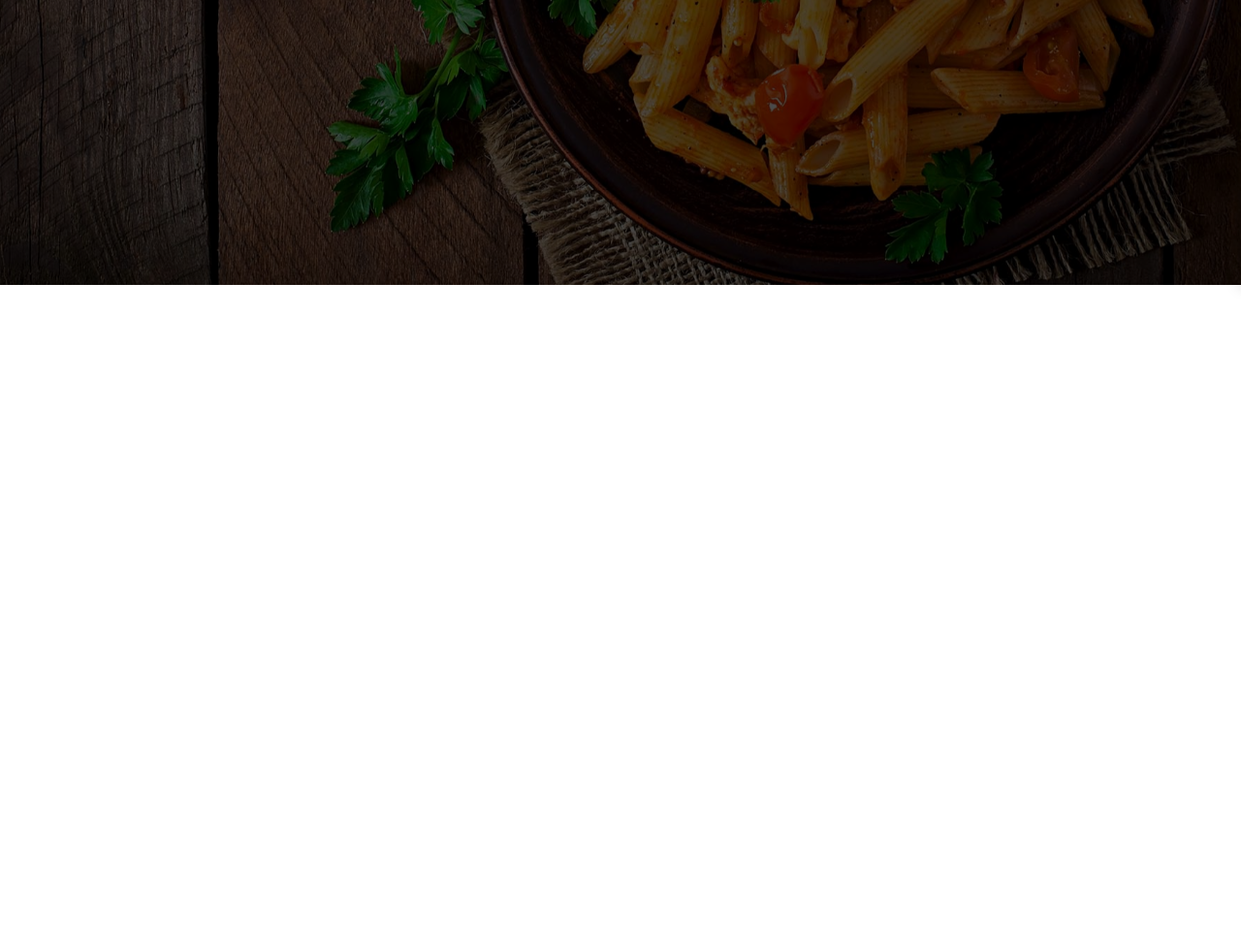
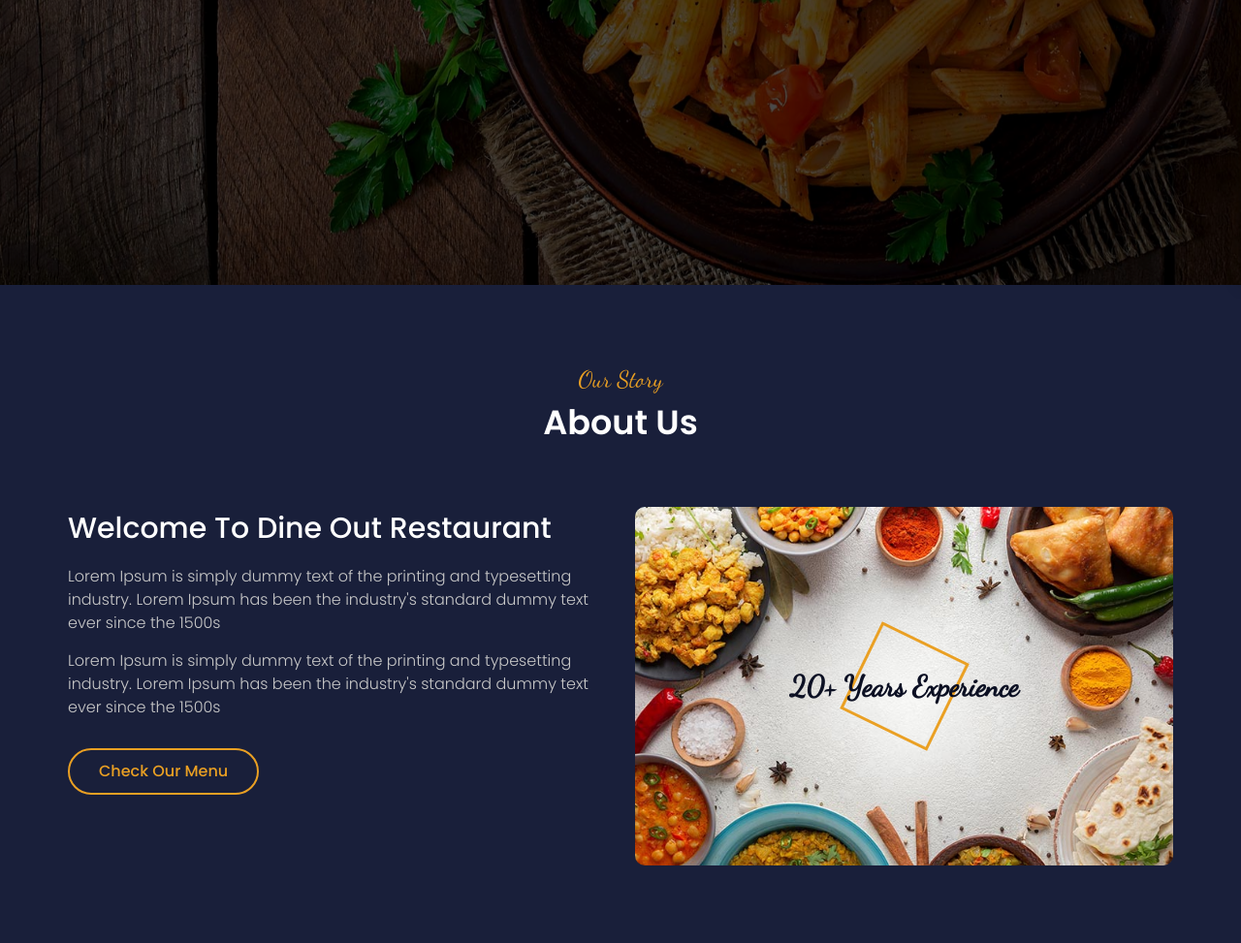
Before and after one commit to luizhsgassis/DineOut, a plain HTML site: page index.html in a window 1280 px wide. Shown: the part 506-1479 px from the top of the page at 97% size. Before the commit the page ends 800 px from the top, so only its background shows below. Drawn offline with Linux system fonts and the light colour scheme.

Commit message:
about section

```diff
--- a/css/style.css
+++ b/css/style.css
@@ -56,6 +56,9 @@ h6 {
     font-weight: 500;
     color: var(--white);
 }
+p {
+    font-size: 16px;
+}
 .container {
     max-width: 1170px;
     margin: auto;
@@ -72,6 +75,30 @@ h6 {
 }
 .min-vh-100 {
     min-height: 100vh;
+}
+.sec-padding {
+    padding: 80px 0;
+}
+
+/* section title */
+.section-title {
+    width: 100%;
+    padding: 0 15px;
+    text-align: center;
+    margin-bottom: 60px;
+}
+.section-title h2 {
+    font-size: 35px;
+    text-transform: capitalize;
+}
+.section-title h2::before {
+    content: attr(data-title);
+    display: block;
+    font-size: 24px;
+    color: var(--main-color);
+    font-family: var(--cursive-font);
+    font-weight: 400;
+    text-transform: capitalize;
 }
 
 /* buttons */
@@ -106,6 +133,14 @@ h6 {
     }
     50% {
         transform: scale(1.1);
+    }
+}
+@keyframes spin01 {
+    0% {
+        transform: rotate(0deg);
+    }
+    100% {
+        transform: rotate(360deg);
     }
 }
 
@@ -269,3 +304,55 @@ h6 {
 .home-text p {
     margin: 0 0 30px;
 }
+
+/* about section */
+.about-section {
+    background-color: var(--dark-light);
+}
+.about-text,
+.about-img {
+    width: 50%;
+    padding: 0 15px;
+}
+.about-text h3 {
+    font-size: 30px;
+    text-transform: capitalize;
+    margin: 0 0 15px;
+}
+.about-text p {
+    margin: 0 0 15px;
+}
+.about-text .btn {
+    margin: 15px 0 0;
+}
+.about-img img {
+    width: 100%;
+    border-radius: 10px;
+}
+.about-img .img-box {
+    position: relative;
+}
+.about-img .img-box::before {
+    content: '';
+    position: absolute;
+    height: 100px;
+    width: 100px;
+    border: 3px solid var(--main-color);
+    left: calc(50% - 50px);
+    top: calc(50% - 50px);
+    animation: spin01 10s linear infinite;
+}
+.about-img .img-box h3 {
+    position: absolute;
+    left: 50%;
+    top: 50%;
+    width: 100%;
+    max-width: 250px;
+    text-align: center;
+    transform: translate(-50%, -50%);
+    font-size: 30px;
+    font-family: var(--cursive-font);
+    color: var(--dark);
+    font-weight: bold;
+    text-transform: capitalize;
+}
--- a/index.html
+++ b/index.html
@@ -23,12 +23,12 @@
         </button>
         <nav class="nav">
           <ul>
-            <li class="nav-item"><a href="#home">Home</a></li>
-            <li class="nav-item"><a href="#about">About</a></li>
-            <li class="nav-item"><a href="#menu">Menu</a></li>
-            <li class="nav-item"><a href="#testimonials">Testimonials</a></li>
-            <li class="nav-item"><a href="#team">Team</a></li>
-            <li class="nav-item"><a href="#contact">Contact us</a></li>
+            <li class="nav-item"><a href="#home">home</a></li>
+            <li class="nav-item"><a href="#about">about</a></li>
+            <li class="nav-item"><a href="#menu">menu</a></li>
+            <li class="nav-item"><a href="#testimonials">testimonials</a></li>
+            <li class="nav-item"><a href="#team">team</a></li>
+            <li class="nav-item"><a href="#contact">contact us</a></li>
           </ul>
         </nav>
       </div>
@@ -44,13 +44,39 @@
         <div class="home-text">
           <h1>Diner Out Restaurant</h1>
           <p>Lorem Ipsum is simply dummy text of the printing and typesetting industry. Lorem Ipsum has been the industry's standard dummy text ever since the 1500s</p>
-          <a href="#menu" class="btn btn-default">Menu</a>
+          <a href="#menu" class="btn btn-default">menu</a>
         </div>
       </div>
     </div>
   </section>
   <!-- home section end -->
 
+  <!-- about section start -->
+  <section class="about-section sec-padding" id="about">
+    <div class="container">
+      <div class="row">
+        <div class="section-title">
+          <h2 data-title="our story">about us</h2>
+        </div>
+      </div>
+      <div class="row">
+        <div class="about-text">
+          <h3>Welcome To Dine Out Restaurant</h3>
+          <p>Lorem Ipsum is simply dummy text of the printing and typesetting industry. Lorem Ipsum has been the industry's standard dummy text ever since the 1500s</p>
+          <p>Lorem Ipsum is simply dummy text of the printing and typesetting industry. Lorem Ipsum has been the industry's standard dummy text ever since the 1500s</p>
+          <a href="#menu" class="btn btn-default">check our menu</a>
+        </div>
+        <div class="about-img">
+          <div class="img-box">
+            <h3>20+ years experience</h3>
+            <img src="img/about-img.jpg" alt="about image">
+          </div>
+        </div>
+      </div>
+    </div>
+  </section>
+  <!-- about section end -->
+
 <script src="js/aos.js"></script>
 <script src="js/script.js"></script>
 </body>
```
